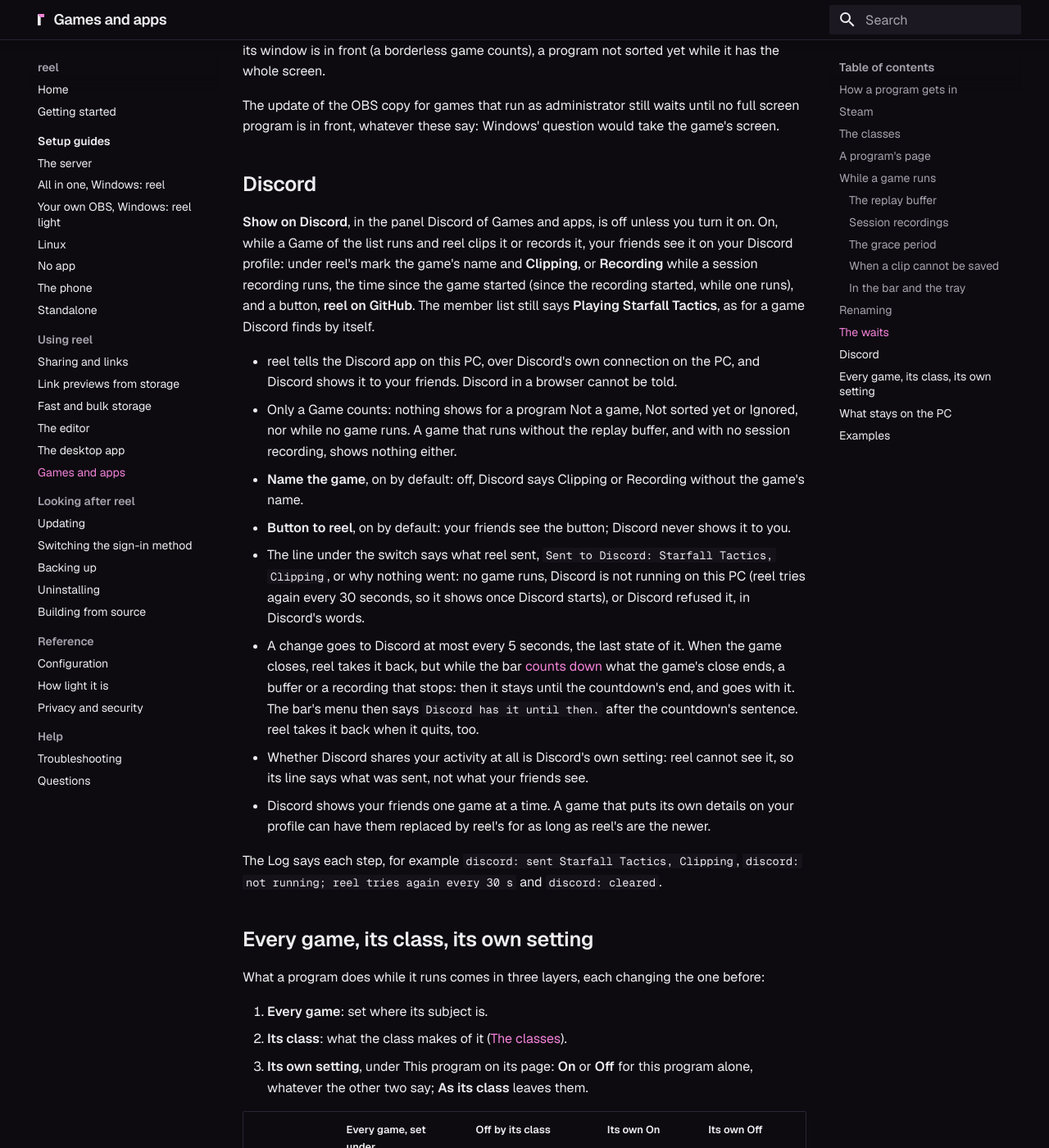
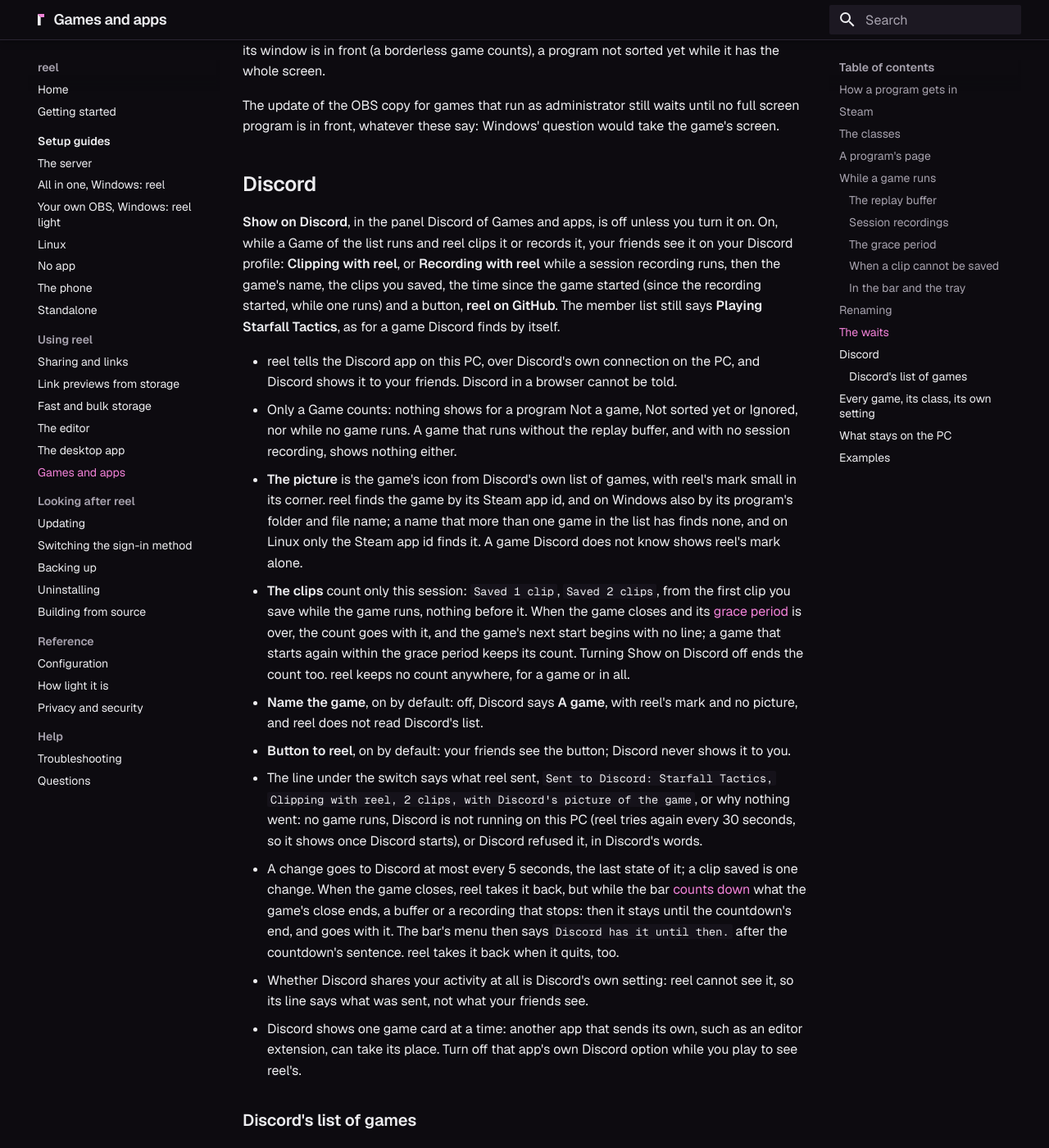
Before and after one commit to Locko2901/reel, an MkDocs documentation site: the page built from docs/games-and-apps.md, in a window 1280 px wide and 1400 px high, scrolled down 6786 px. Shown: the whole window at 82% size. Built offline with MkDocs 1.6.1 and Material for MkDocs 9.7.7, drawn with Linux system fonts in a browser that asks for light colours; some of the changed text lies outside the part shown.

Commit message:
docs: Discord's card with the game's picture, the clips counted this session, and Discord's list read once a day
Games and apps, Discord: the title, the picture and how a game is found, the clips counted this session and when the count goes, Name the game off, and the one game card Discord shows. A new part says when the app reads Discord's list of games and what it keeps. Privacy and security says the app reads that list from discord.com at most once a day, without signing in and naming no game or account, and that the picture comes from Discord's servers.

```diff
--- a/docs/games-and-apps.md
+++ b/docs/games-and-apps.md
@@ -249,33 +249,56 @@ screen program is in front, whatever these say: Windows' question would take the
 
 **Show on Discord**, in the panel Discord of Games and apps, is off unless you turn it on. On,
 while a Game of the list runs and reel clips it or records it, your friends see it on your
-Discord profile: under reel's mark the game's name and **Clipping**, or **Recording** while a
-session recording runs, the time since the game started (since the recording started, while
-one runs), and a button, **reel on GitHub**. The member list still says **Playing Starfall
-Tactics**, as for a game Discord finds by itself.
+Discord profile: **Clipping with reel**, or **Recording with reel** while a session recording
+runs, then the game's name, the clips you saved, the time since the game started (since the
+recording started, while one runs) and a button, **reel on GitHub**. The member list still says
+**Playing Starfall Tactics**, as for a game Discord finds by itself.
 
 - reel tells the Discord app on this PC, over Discord's own connection on the PC, and Discord
   shows it to your friends. Discord in a browser cannot be told.
 - Only a Game counts: nothing shows for a program Not a game, Not sorted yet or Ignored, nor
   while no game runs. A game that runs without the replay buffer, and with no session recording,
   shows nothing either.
-- **Name the game**, on by default: off, Discord says Clipping or Recording without the game's
-  name.
+- **The picture** is the game's icon from Discord's own list of games, with reel's mark small in
+  its corner. reel finds the game by its Steam app id, and on Windows also by its program's
+  folder and file name; a name that more than one game in the list has finds none, and on Linux
+  only the Steam app id finds it. A game Discord does not know shows reel's mark alone.
+- **The clips** count only this session: `Saved 1 clip`, `Saved 2 clips`, from the first clip
+  you save while the game runs, nothing before it. When the game closes and its [grace
+  period](#the-grace-period) is over, the count goes with it, and the game's next start begins
+  with no line; a game that starts again within the grace period keeps its count. Turning Show on
+  Discord off ends the count too. reel keeps no count anywhere, for a game or in all.
+- **Name the game**, on by default: off, Discord says **A game**, with reel's mark and no
+  picture, and reel does not read Discord's list.
 - **Button to reel**, on by default: your friends see the button; Discord never shows it to you.
-- The line under the switch says what reel sent, `Sent to Discord: Starfall Tactics, Clipping`,
-  or why nothing went: no game runs, Discord is not running on this PC (reel tries again every
-  30 seconds, so it shows once Discord starts), or Discord refused it, in Discord's words.
-- A change goes to Discord at most every 5 seconds, the last state of it. When the game closes,
-  reel takes it back, but while the bar [counts down](#the-grace-period) what the game's close
-  ends, a buffer or a recording that stops: then it stays until the countdown's end, and goes
-  with it. The bar's menu then says `Discord has it until then.` after the countdown's sentence.
-  reel takes it back when it quits, too.
+- The line under the switch says what reel sent, `Sent to Discord: Starfall Tactics, Clipping
+  with reel, 2 clips, with Discord's picture of the game`, or why nothing went: no game runs,
+  Discord is not running on this PC (reel tries again every 30 seconds, so it shows once Discord
+  starts), or Discord refused it, in Discord's words.
+- A change goes to Discord at most every 5 seconds, the last state of it; a clip saved is one
+  change. When the game closes, reel takes it back, but while the bar [counts
+  down](#the-grace-period) what the game's close ends, a buffer or a recording that stops: then
+  it stays until the countdown's end, and goes with it. The bar's menu then says `Discord has it
+  until then.` after the countdown's sentence. reel takes it back when it quits, too.
 - Whether Discord shares your activity at all is Discord's own setting: reel cannot see it, so
   its line says what was sent, not what your friends see.
-- Discord shows your friends one game at a time. A game that puts its own details on your
-  profile can have them replaced by reel's for as long as reel's are the newer.
+- Discord shows one game card at a time: another app that sends its own, such as an editor
+  extension, can take its place. Turn off that app's own Discord option while you play to see
+  reel's.
 
-The Log says each step, for example `discord: sent Starfall Tactics, Clipping`, `discord: not
+### Discord's list of games
+
+With Show on Discord and Name the game both on, reel reads Discord's list of the games it knows
+from `discord.com`, the list Discord's own app reads, without signing in. It asks at most once a
+day, and while its copy is current Discord answers that nothing changed, without sending the list
+again. reel keeps only what it finds a game by, in `discord-games.json` in the app's data folder.
+If the list cannot be read, reel goes on with the copy it has, or with its own mark, and asks
+again a day later.
+
+The picture's address goes to Discord with the rest, and Discord fetches the picture from its own
+servers; your friends' Discord apps load it from Discord too. The Log says each step, for example
+`discord: sent Starfall Tactics, Clipping with reel, 2 clips, with Discord's picture of the game`,
+`discord: read Discord's list of games: 20414 by Steam app id, 9293 by program`, `discord: not
 running; reel tries again every 30 s` and `discord: cleared`.
 
 ## Every game, its class, its own setting
```
Also changed, not shown: other parts of docs/games-and-apps.md (+1 -1 lines), docs/privacy.md (+10 -4 lines).
